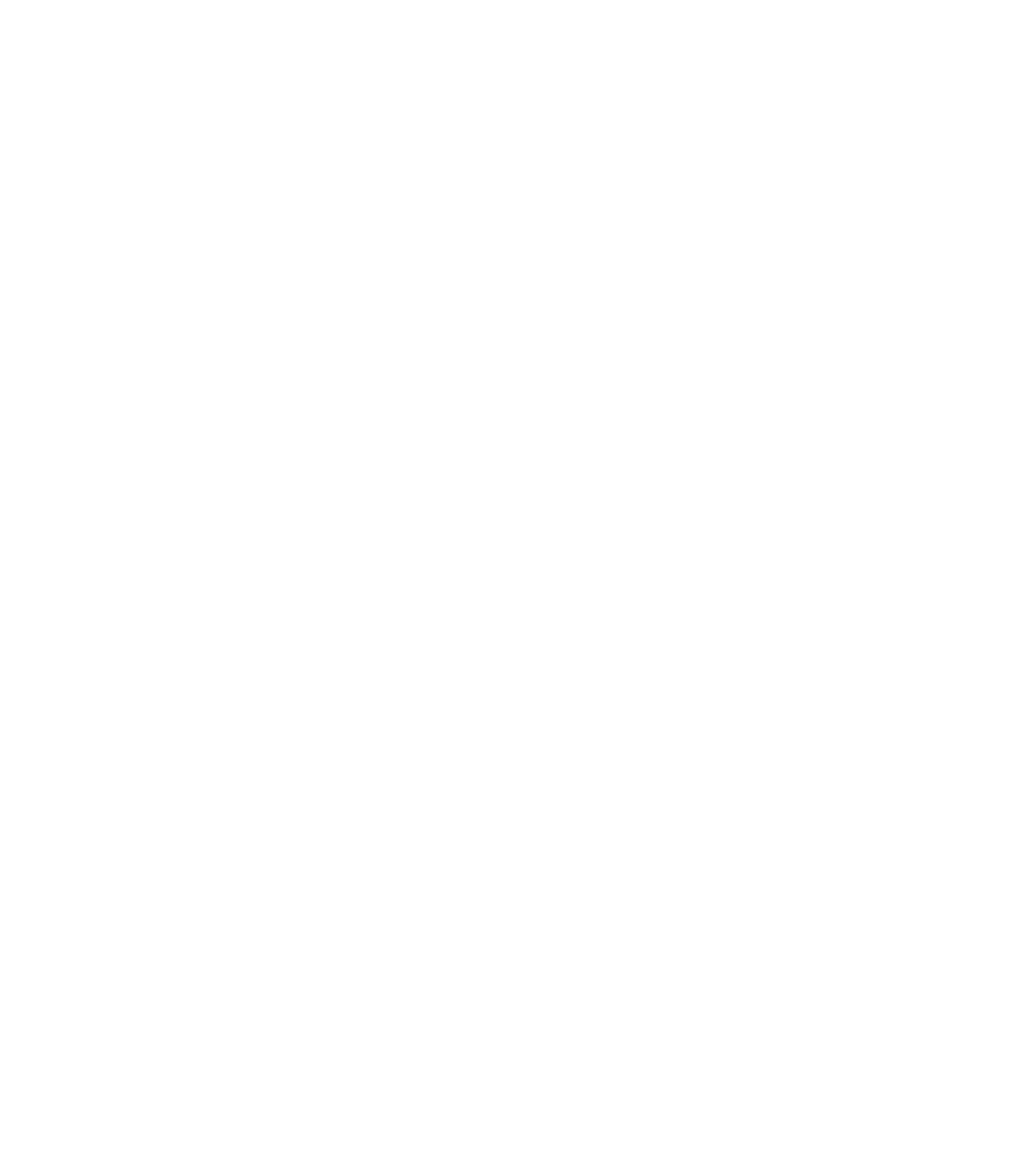
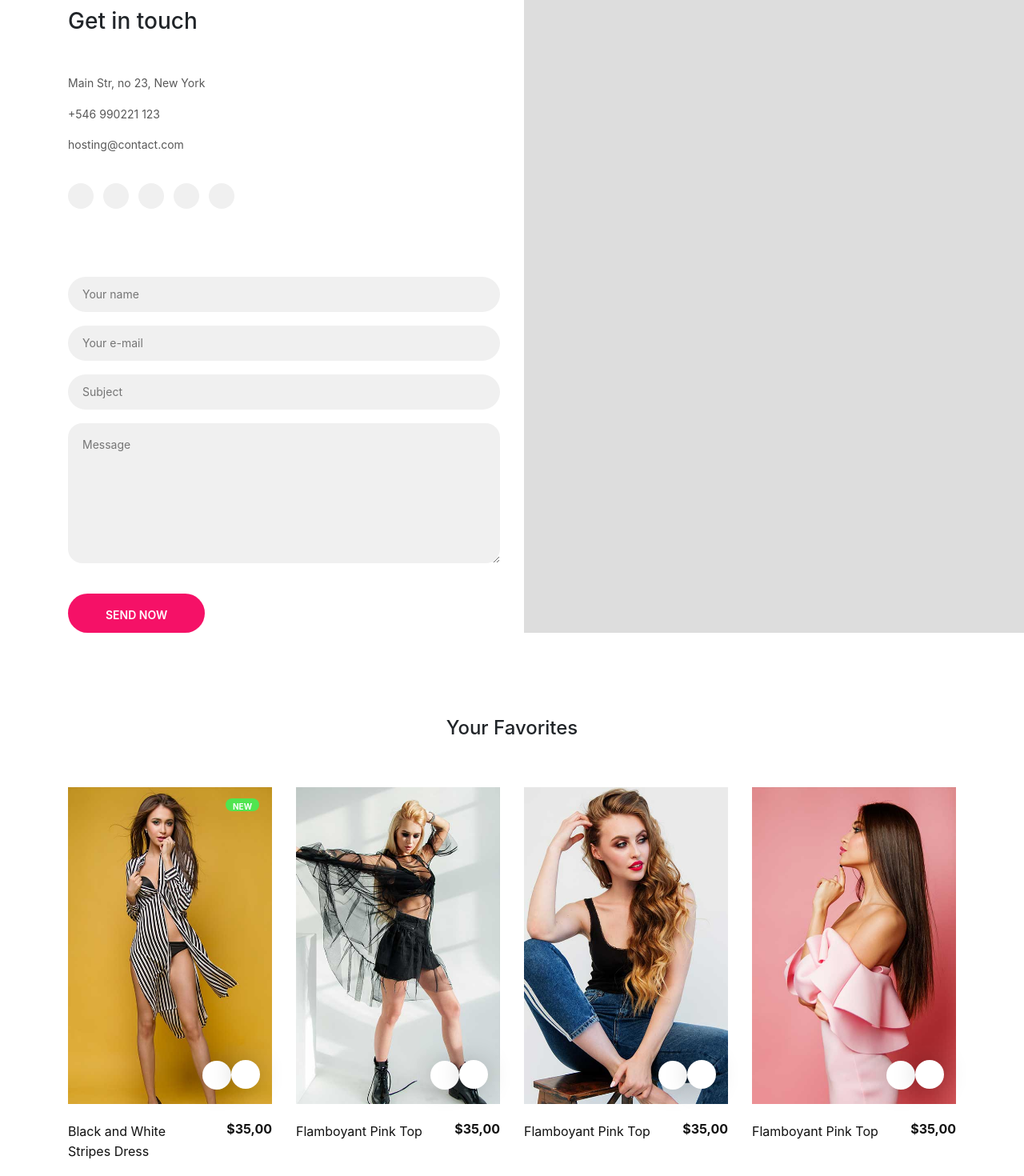
Before and after one commit to Godsheritage/ecommerce-application, a React (Create React App) app: page /contact in a window 1280 px wide. Shown: the part 400-1870 px from the top of the page at 80% size. Before the commit the page ends 800 px from the top, so only its background shows below. Built offline with nearby package versions, Linux system fonts and the light colour scheme.

Commit message:
added the contact pages

```diff
--- a/src/components/Header.tsx
+++ b/src/components/Header.tsx
@@ -1,6 +1,8 @@
+import { Link } from "react-router-dom";
 import Logo from "../assets/img/logo.png";
 import { FaUser, FaShoppingCart, FaSearch } from "react-icons/fa";
-import { Link } from "react-router-dom";
+
+
 
 const Header: React.FC = () => {
   return (
@@ -50,7 +52,7 @@ const Header: React.FC = () => {
             {/* <!-- menu --> */}
             <ul className="main-menu">
               <li>
-                <a href="#">Home</a>
+                <Link to="/">Home</Link>
               </li>
               <li>
                 <a href="#">Women</a>
@@ -94,7 +96,7 @@ const Header: React.FC = () => {
                     <a href="./category.html">Category Page</a>
                   </li>
                   <li>
-                    <a href="./cart.html">Cart Page</a>
+                    <Link to="/cart">Cart Page</Link>
                   </li>
                   <li>
                     <a href="./checkout.html">Checkout Page</a>
--- a/src/pages/Contact.tsx
+++ b/src/pages/Contact.tsx
@@ -1,9 +1,161 @@
-import React from 'react'
+import Header from "../components/Header";
+import Footer from "../components/Footer";
 
-const Contact = () => {
+import product1 from "../assets/img/product/1.jpg";
+import product2 from "../assets/img/product/2.jpg";
+import product5 from "../assets/img/product/5.jpg";
+import product9 from "../assets/img/product/9.jpg";
+const Contact: React.FC = () => {
   return (
-    <div>Contact</div>
-  )
-}
+    <div>
+      <Header />
 
-export default Contact
+      <div className="page-top-info">
+        <div className="container">
+          <h4>Contact</h4>
+          <div className="site-pagination">
+            <a href="">Home</a> /<a href="">Contact</a>
+          </div>
+        </div>
+      </div>
+
+      <section className="contact-section">
+        <div className="container">
+          <div className="row">
+            <div className="col-lg-6 contact-info">
+              <h3>Get in touch</h3>
+              <p>Main Str, no 23, New York</p>
+              <p>+546 990221 123</p>
+              <p>hosting@contact.com</p>
+              <div className="contact-social">
+                <a href="#">
+                  <i className="fa fa-pinterest"></i>
+                </a>
+                <a href="#">
+                  <i className="fa fa-facebook"></i>
+                </a>
+                <a href="#">
+                  <i className="fa fa-twitter"></i>
+                </a>
+                <a href="#">
+                  <i className="fa fa-dribbble"></i>
+                </a>
+                <a href="#">
+                  <i className="fa fa-behance"></i>
+                </a>
+              </div>
+              <form className="contact-form">
+                <input type="text" placeholder="Your name" />
+                <input type="text" placeholder="Your e-mail" />
+                <input type="text" placeholder="Subject" />
+                <textarea placeholder="Message"></textarea>
+                <button className="site-btn">SEND NOW</button>
+              </form>
+            </div>
+          </div>
+        </div>
+        <div className="map">
+          {/* <iframe
+            src="https://www.google.com/maps/embed?pb=!1m14!1m12!1m3!1d14376.077865872314!2d-73.879277264103!3d40.757667781624285!2m3!1f0!2f0!3f0!3m2!1i1024!2i768!4f13.1!5e0!3m2!1sen!2sbd!4v1546528920522"
+            style="border:0"
+            allowfullscreen
+          ></iframe> */}
+        </div>
+      </section>
+
+      <section className="related-product-section spad">
+        <div className="container">
+          <div className="section-title">
+            <h2>Your Favorites</h2>
+          </div>
+          <div className="row">
+            <div className="col-lg-3 col-sm-6">
+              <div className="product-item">
+                <div className="pi-pic">
+                  <div className="tag-new">New</div>
+                  <img src={product2} alt="product 2" />
+                  <div className="pi-links">
+                    <a href="#" className="add-card">
+                      <i className="flaticon-bag"></i>
+                      <span>ADD TO CART</span>
+                    </a>
+                    <a href="#" className="wishlist-btn">
+                      <i className="flaticon-heart"></i>
+                    </a>
+                  </div>
+                </div>
+                <div className="pi-text">
+                  <h6>$35,00</h6>
+                  <p>Black and White Stripes Dress</p>
+                </div>
+              </div>
+            </div>
+            <div className="col-lg-3 col-sm-6">
+              <div className="product-item">
+                <div className="pi-pic">
+                  <img src={product5} alt="product 5" />
+                  <div className="pi-links">
+                    <a href="#" className="add-card">
+                      <i className="flaticon-bag"></i>
+                      <span>ADD TO CART</span>
+                    </a>
+                    <a href="#" className="wishlist-btn">
+                      <i className="flaticon-heart"></i>
+                    </a>
+                  </div>
+                </div>
+                <div className="pi-text">
+                  <h6>$35,00</h6>
+                  <p>Flamboyant Pink Top </p>
+                </div>
+              </div>
+            </div>
+            <div className="col-lg-3 col-sm-6">
+              <div className="product-item">
+                <div className="pi-pic">
+                  <img src={product9} alt="product 9" />
+                  <div className="pi-links">
+                    <a href="#" className="add-card">
+                      <i className="flaticon-bag"></i>
+                      <span>ADD TO CART</span>
+                    </a>
+                    <a href="#" className="wishlist-btn">
+                      <i className="flaticon-heart"></i>
+                    </a>
+                  </div>
+                </div>
+                <div className="pi-text">
+                  <h6>$35,00</h6>
+                  <p>Flamboyant Pink Top </p>
+                </div>
+              </div>
+            </div>
+            <div className="col-lg-3 col-sm-6">
+              <div className="product-item">
+                <div className="pi-pic">
+                  <img src={product1} alt="product 1" />
+                  <div className="pi-links">
+                    <a href="#" className="add-card">
+                      <i className="flaticon-bag"></i>
+                      <span>ADD TO CART</span>
+                    </a>
+                    <a href="#" className="wishlist-btn">
+                      <i className="flaticon-heart"></i>
+                    </a>
+                  </div>
+                </div>
+                <div className="pi-text">
+                  <h6>$35,00</h6>
+                  <p>Flamboyant Pink Top </p>
+                </div>
+              </div>
+            </div>
+          </div>
+        </div>
+      </section>
+      <Footer />
+    </div>
+  );
+};
+
+export default Contact;
```
